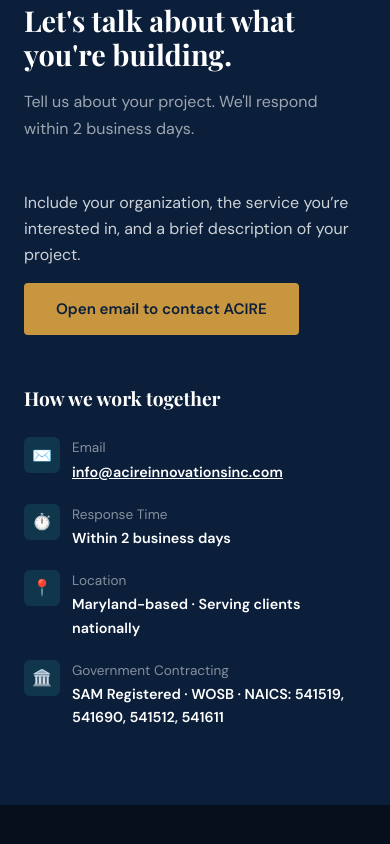
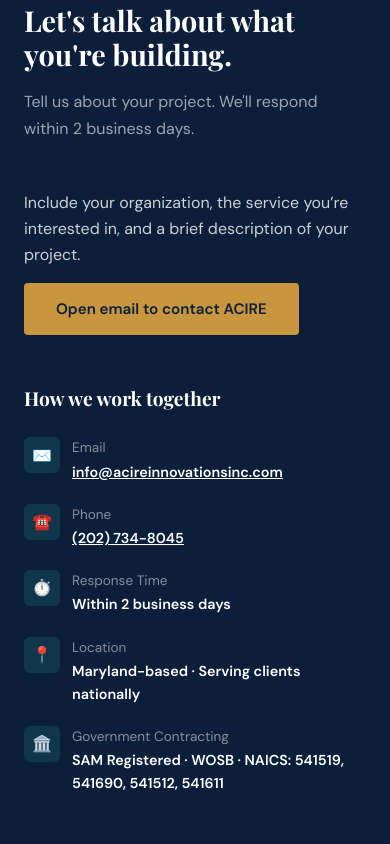
Before and after one commit to erlanier1/acire-innovations, a plain HTML site: page index.html in a window 390 px wide. Shown: the part 11156-12000 px from the top of the page. Drawn offline with nearby package versions, Linux system fonts and the light colour scheme.

Commit message:
Add ACIRE business phone to contact section

```diff
--- a/index.html
+++ b/index.html
@@ -1168,6 +1168,13 @@
           </div>
         </div>
         <div class="contact-item">
+          <div class="contact-item-icon" aria-hidden="true">☎️</div>
+          <div class="contact-item-text">
+            <p>Phone</p>
+            <strong><a href="tel:+12027348045">(202) 734-8045</a></strong>
+          </div>
+        </div>
+        <div class="contact-item">
           <div class="contact-item-icon">⏱️</div>
           <div class="contact-item-text">
             <p>Response Time</p>
```
